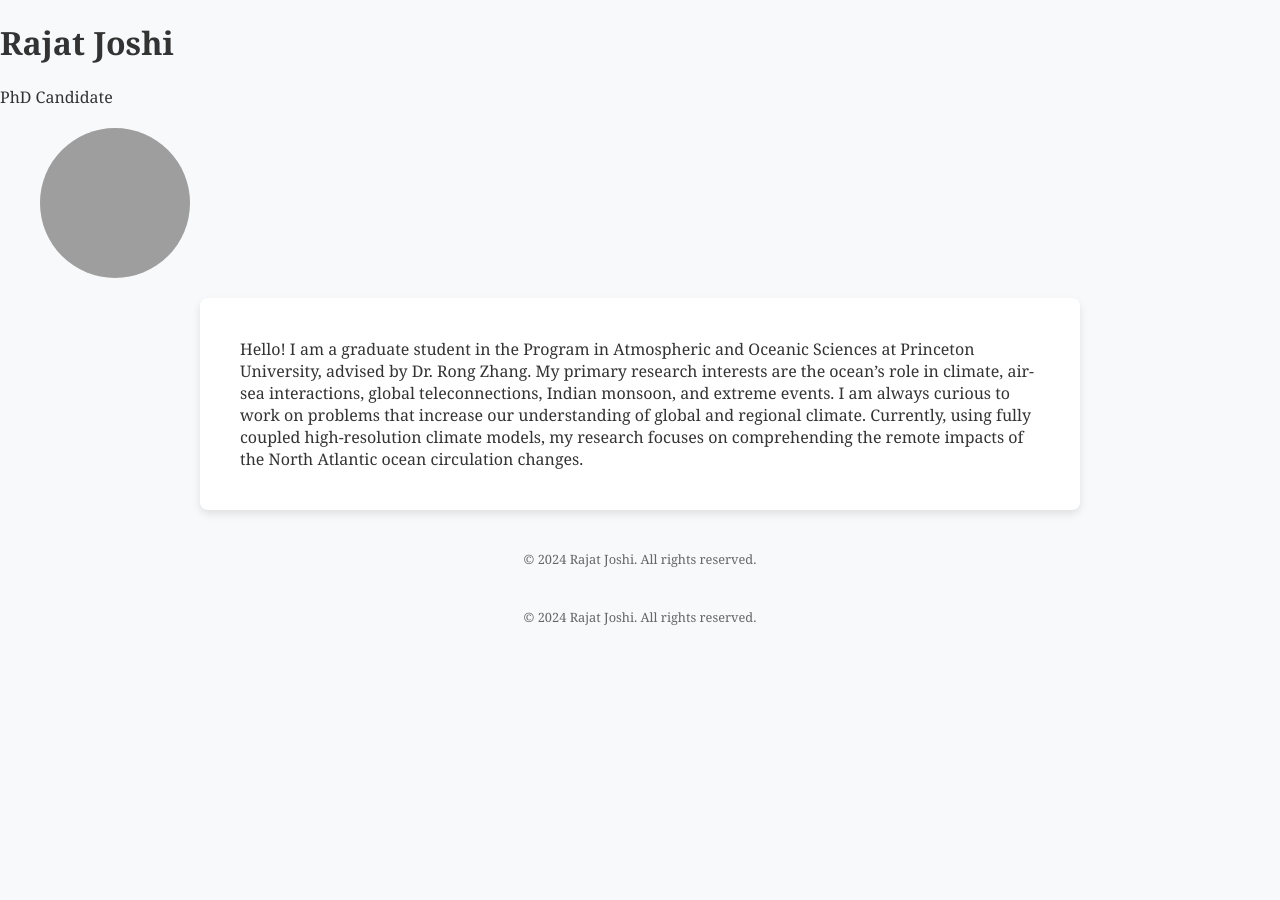
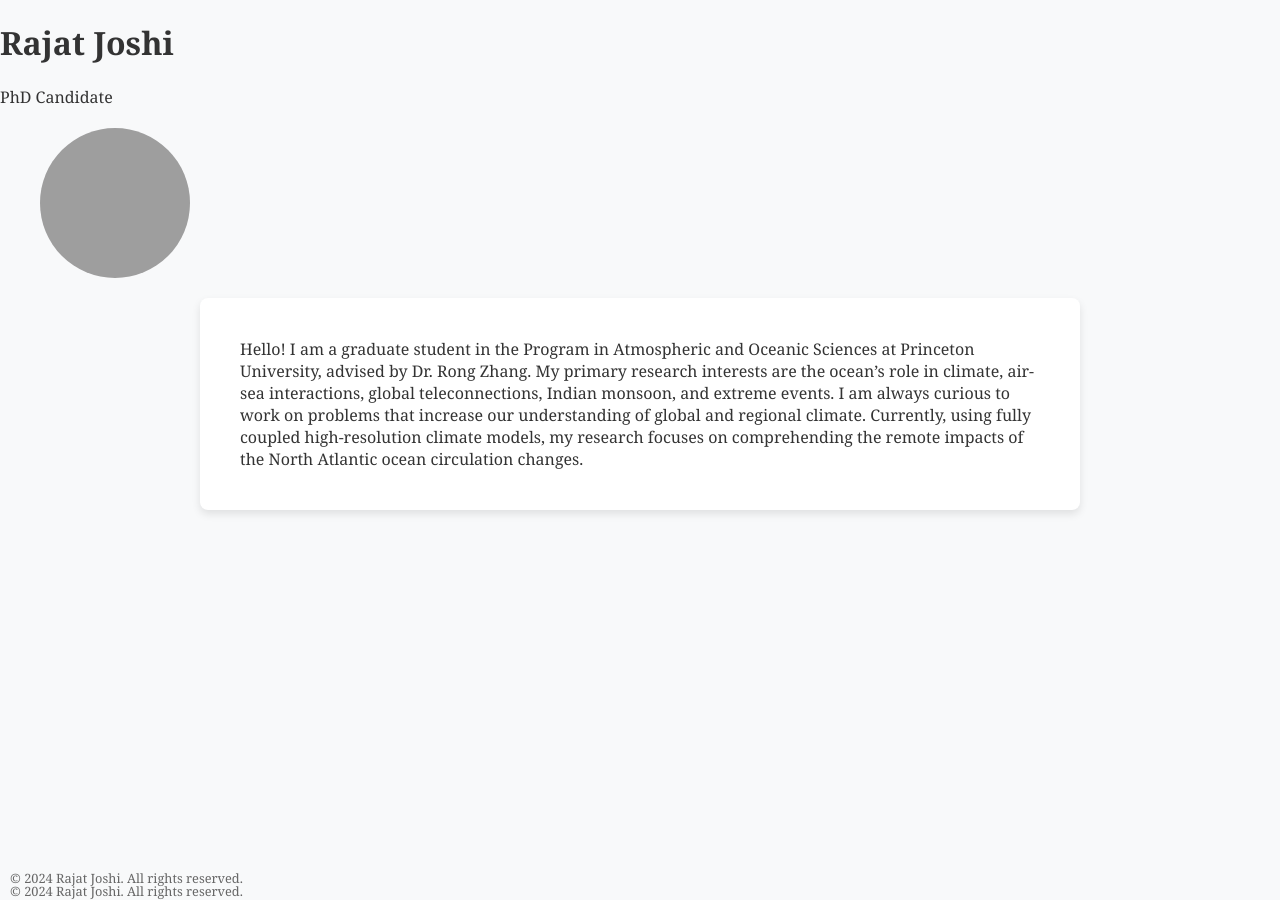
Before and after one commit to rajatjoshi8/rajatjoshi.github.io, a Jekyll site: the page built from index.md, in a window 1280 px wide. Built offline with Jekyll 4.4.1, drawn with Linux system fonts in a browser that asks for light colours; grey boxes are pictures that could not be loaded.

Commit message:
custom.css

```diff
--- a/assets/custom.css
+++ b/assets/custom.css
@@ -30,8 +30,14 @@ img.avatar {
 
 /* Footer Styling */
 footer {
-    text-align: center;
+    text-align: left;
     margin-top: 40px;
     font-size: 0.8em;
     color: #666;
+    position: fixed;
+    bottom: 0;
+    left: 0;
+    width: 100%;
+    padding-left: 10px;
+    background-color: transparent; /* Ensure it has no background */
 }
```
